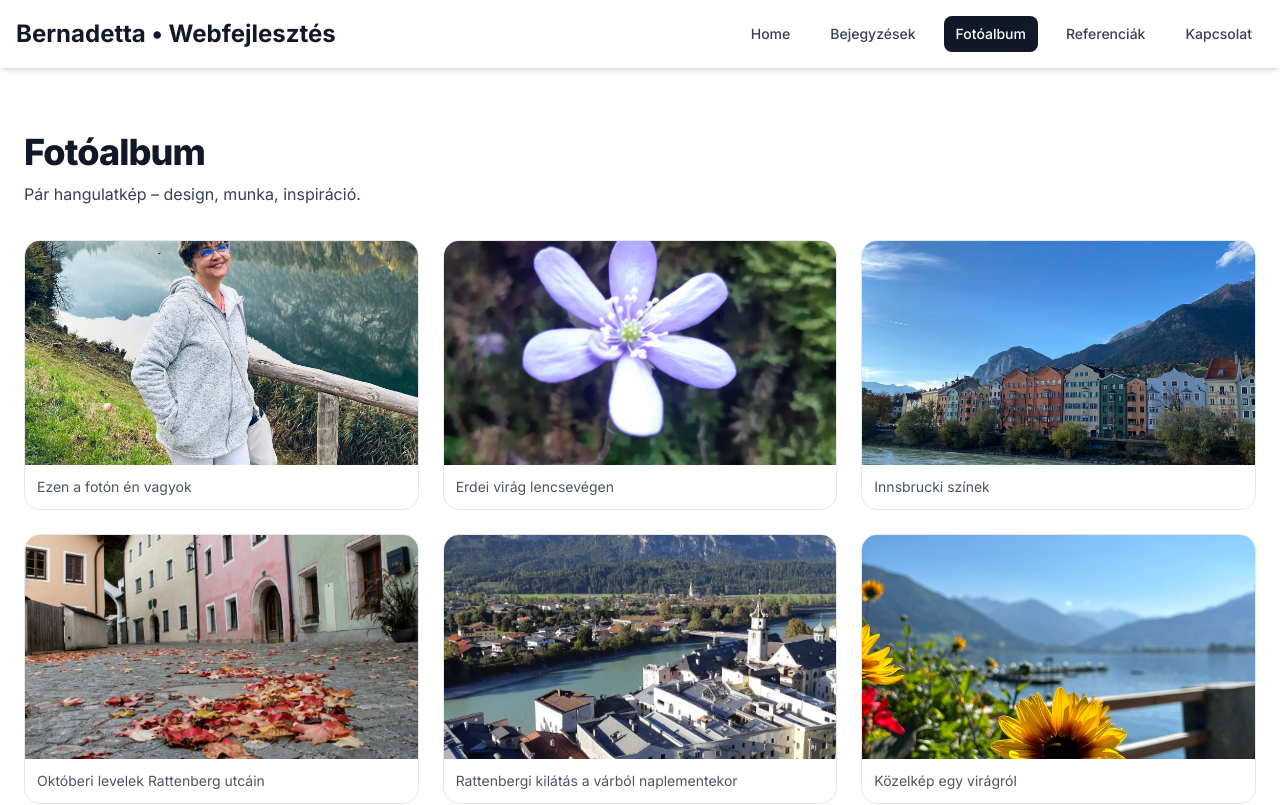
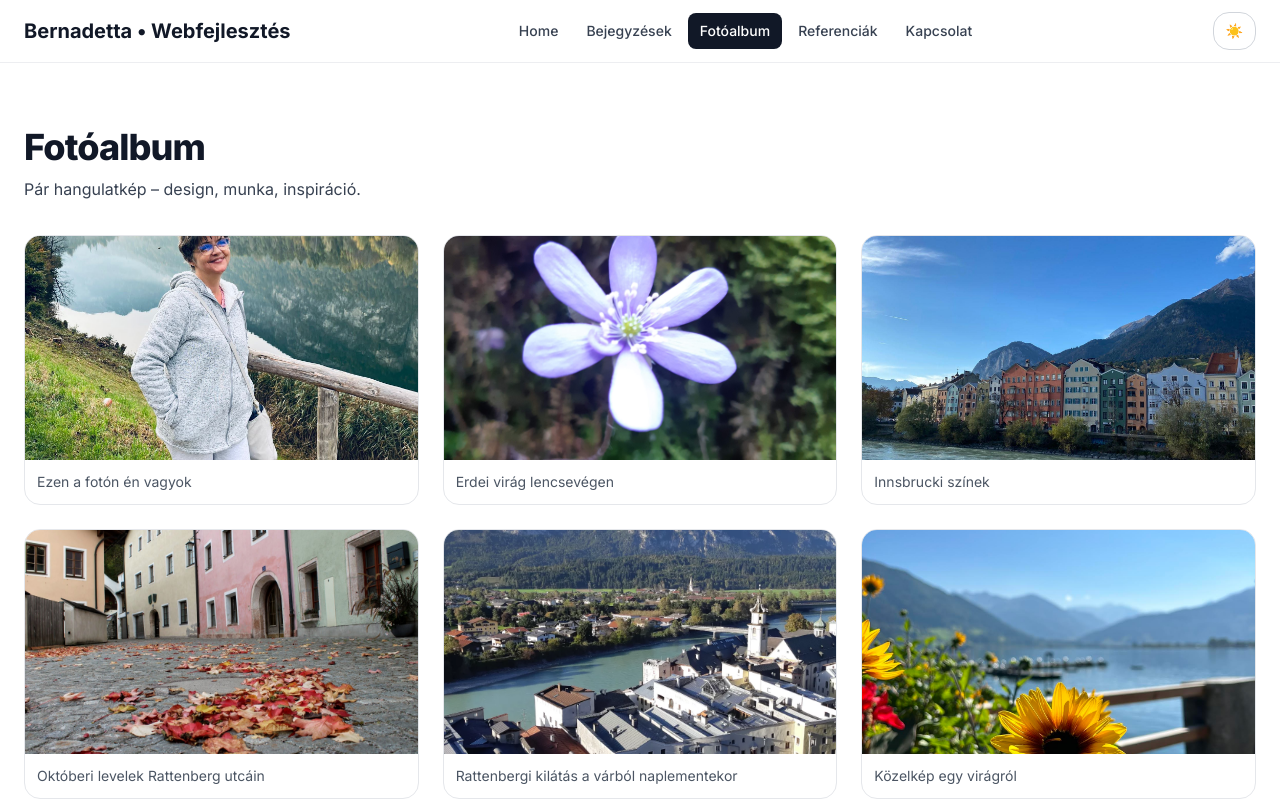
Before and after one commit to butus77/probaprojekt, a Next.js app: page /fotoalbum in a window 1280 px wide. Shown: the top 805 px of the page. Built offline with nearby package versions, Linux system fonts and the light colour scheme.

Commit message:
sotet mod hozzaadasa

```diff
--- a/components/Header.tsx
+++ b/components/Header.tsx
@@ -1,22 +1,33 @@
 import Link from "next/link";
-import NavLink from "./NavLink";
+import NavLink from "@/components/NavLink";
+import ThemeToggle from "@/components/ThemeToggle";
 
 export default function Header() {
   return (
-    <header className="flex items-center justify-between p-4 bg-white shadow-md">
-      <a href="#content" className="sr-only focus:not-sr-only">
+    <header className="sticky top-0 z-40 border-b border-gray-200/70 bg-white/70 backdrop-blur dark:border-gray-800 dark:bg-gray-950/70">
+      <a
+        href="#content"
+        className="sr-only focus:not-sr-only focus:absolute focus:top-2 focus:left-2 bg-black text-white px-3 py-2 rounded"
+      >
         Ugrás a tartalomra
       </a>
-      <div className="text-2xl font-bold">
-        <Link href="/">Bernadetta • Webfejlesztés</Link>
+      <div className="container">
+        <div className="flex items-center justify-between py-3">
+          <Link href="/" className="text-xl font-bold">
+            Bernadetta • Webfejlesztés
+          </Link>
+          <nav className="flex items-center gap-1">
+            <NavLink href="/">Home</NavLink>
+            <NavLink href="/bejegyzesek">Bejegyzések</NavLink>
+            <NavLink href="/fotoalbum">Fotóalbum</NavLink>
+            <NavLink href="/referenciak">Referenciák</NavLink>
+            <NavLink href="/kapcsolat">Kapcsolat</NavLink>
+          </nav>
+          <div className="ml-3">
+            <ThemeToggle />
+          </div>
+        </div>
       </div>
-      <nav className="flex gap-4">
-        <NavLink href="/">Home</NavLink>
-        <NavLink href="/bejegyzesek">Bejegyzések</NavLink>
-        <NavLink href="/fotoalbum">Fotóalbum</NavLink>
-        <NavLink href="/referenciak">Referenciák</NavLink>
-        <NavLink href="/kapcsolat">Kapcsolat</NavLink>
-      </nav>
     </header>
   );
 }
--- a/components/ThemeToggle.tsx
+++ b/components/ThemeToggle.tsx
@@ -2,19 +2,31 @@
 
 import { useEffect, useState } from "react";
 
+const STORAGE_KEY = "preferred-theme"; // "dark" | "light"
+
+function systemPrefersDark() {
+  return typeof window !== "undefined" &&
+    window.matchMedia &&
+    window.matchMedia("(prefers-color-scheme: dark)").matches;
+}
+
 export default function ThemeToggle() {
   const [mounted, setMounted] = useState(false);
-  const [dark, setDark] = useState(false);
+  const [mode, setMode] = useState<"dark" | "light">("light");
 
   useEffect(() => {
     setMounted(true);
-    setDark(document.documentElement.classList.contains("dark"));
+    const saved = (localStorage.getItem(STORAGE_KEY) as "dark" | "light" | null);
+    const initial = saved ?? (systemPrefersDark() ? "dark" : "light");
+    document.documentElement.classList.toggle("dark", initial === "dark");
+    setMode(initial);
   }, []);
 
   function toggle() {
-    const el = document.documentElement;
-    el.classList.toggle("dark");
-    setDark(el.classList.contains("dark"));
+    const next: "dark" | "light" = mode === "dark" ? "light" : "dark";
+    document.documentElement.classList.toggle("dark", next === "dark");
+    localStorage.setItem(STORAGE_KEY, next);
+    setMode(next);
   }
 
   if (!mounted) return null;
@@ -27,7 +39,7 @@ export default function ThemeToggle() {
       aria-label="Téma váltása"
       title="Téma váltása"
     >
-      {dark ? "🌙" : "☀️"}
+      {mode === "dark" ? "🌙" : "☀️"}
     </button>
   );
 }
```
